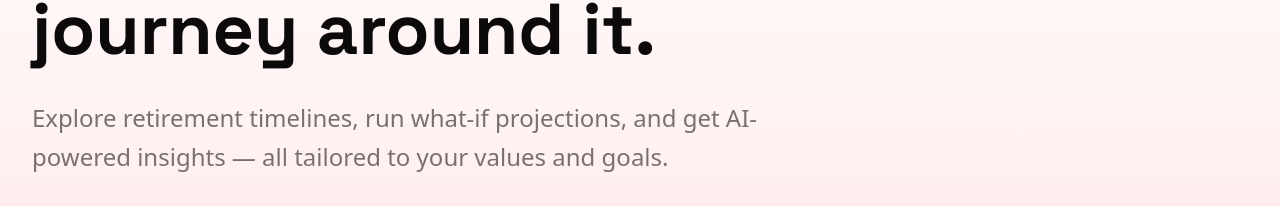
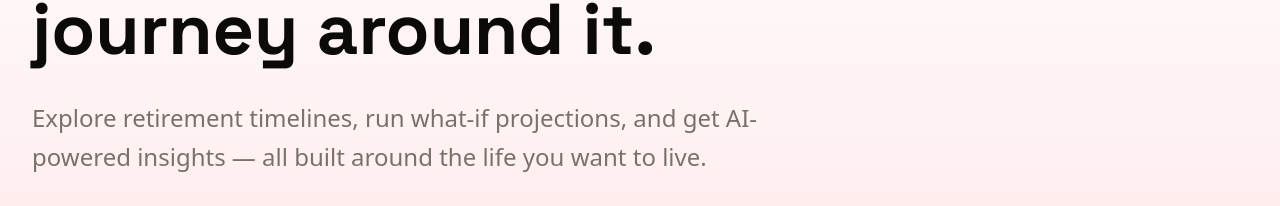
Before and after one commit to schelskedevco/ignidash-legacy, a Next.js app: page / in a window 1280 px wide. Shown: the part 341-547 px from the top of the page. Built offline with nearby package versions, Linux system fonts and the light colour scheme.

Commit message:
small content change

```diff
--- a/src/components/sections/hero/hero-section.tsx
+++ b/src/components/sections/hero/hero-section.tsx
@@ -24,7 +24,7 @@ export function HeroSection() {
         className={`text-muted-foreground mx-auto mb-8 ${MAX_WIDTHS.contentSm} text-xl leading-relaxed md:text-2xl xl:mx-0`}
       >
         Explore retirement timelines, run what-if projections, and get
-        AI-powered insights — all tailored to your values and goals.
+        AI-powered insights — all built around the life you want to live.
       </p>
 
       <div className="flex flex-col justify-center gap-4 sm:flex-row xl:justify-start">
```
